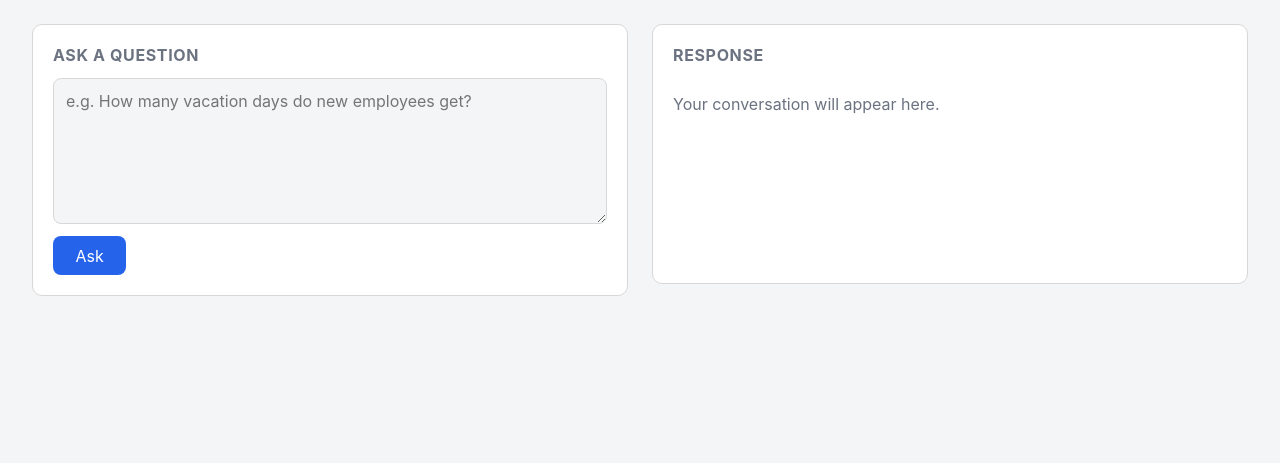
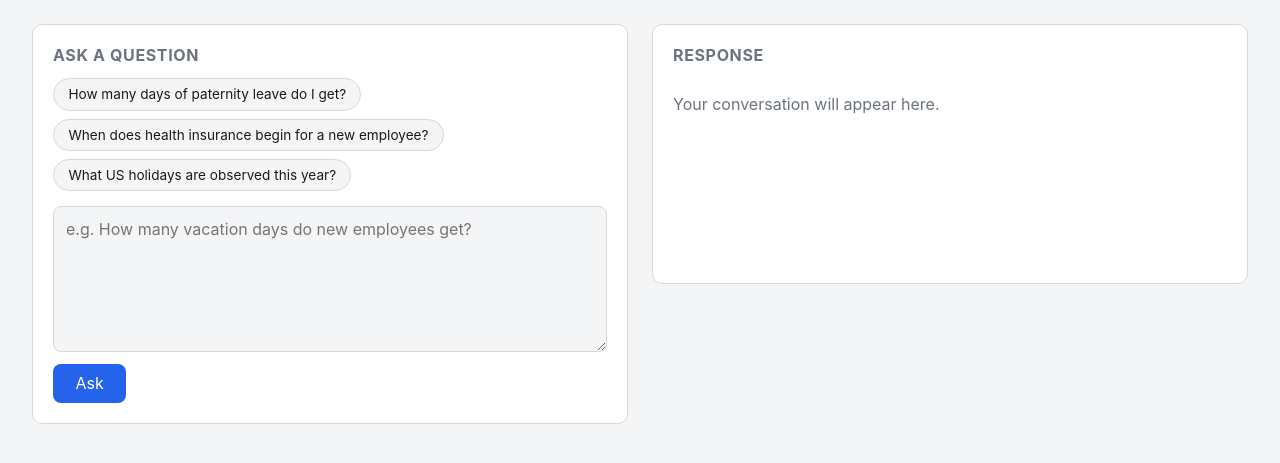
Before and after one commit to deepaudel/peopleFabrix, a FastAPI app: page / in a window 1280 px wide. Shown: the part 95-558 px from the top of the page. Run offline with FastAPI, Linux system fonts and the light colour scheme.

Commit message:
Add conversation starter chips and linkify answer sources
Adds three clickable starter questions (paternity leave, health
insurance start date, US holidays) above the question box that
auto-fill and submit on click.

Also renders source citations in the assistant's answer as real
clickable links instead of plain text: escapes answer text for safety,
then converts markdown-style [title](url) links and any bare URLs into
<a> tags.

Co-Authored-By: Claude Sonnet 5 <noreply@anthropic.com>

```diff
--- a/app/static/css/style.css
+++ b/app/static/css/style.css
@@ -72,6 +72,31 @@ body {
   letter-spacing: 0.04em;
 }
 
+.starters {
+  display: flex;
+  flex-wrap: wrap;
+  gap: 0.5rem;
+  margin-bottom: 0.9rem;
+}
+
+.starter-chip {
+  align-self: auto;
+  font: inherit;
+  font-size: 0.85rem;
+  padding: 0.45rem 0.9rem;
+  border: 1px solid var(--border);
+  border-radius: 999px;
+  background: var(--bg-page);
+  color: var(--text);
+  cursor: pointer;
+}
+
+.starter-chip:hover:not(:disabled) {
+  border-color: var(--accent);
+  color: var(--accent);
+  background: var(--bg-page);
+}
+
 #ask-form {
   display: flex;
   flex-direction: column;
@@ -137,6 +162,10 @@ button:disabled {
   color: var(--muted);
 }
 
+.transcript-entry a {
+  color: var(--accent);
+}
+
 .placeholder {
   color: var(--muted);
 }
--- a/app/templates/index.html
+++ b/app/templates/index.html
@@ -15,6 +15,11 @@
   <main class="panels">
     <section class="panel" id="question-panel">
       <h2>Ask a question</h2>
+      <div class="starters" id="starters">
+        <button type="button" class="starter-chip">How many days of paternity leave do I get?</button>
+        <button type="button" class="starter-chip">When does health insurance begin for a new employee?</button>
+        <button type="button" class="starter-chip">What US holidays are observed this year?</button>
+      </div>
       <form id="ask-form">
         <textarea id="question-input" placeholder="e.g. How many vacation days do new employees get?" rows="6" required></textarea>
         <button type="submit" id="ask-button">Ask</button>
```
Also changed, not shown: app/static/js/chat.js (+37 -1 lines).
